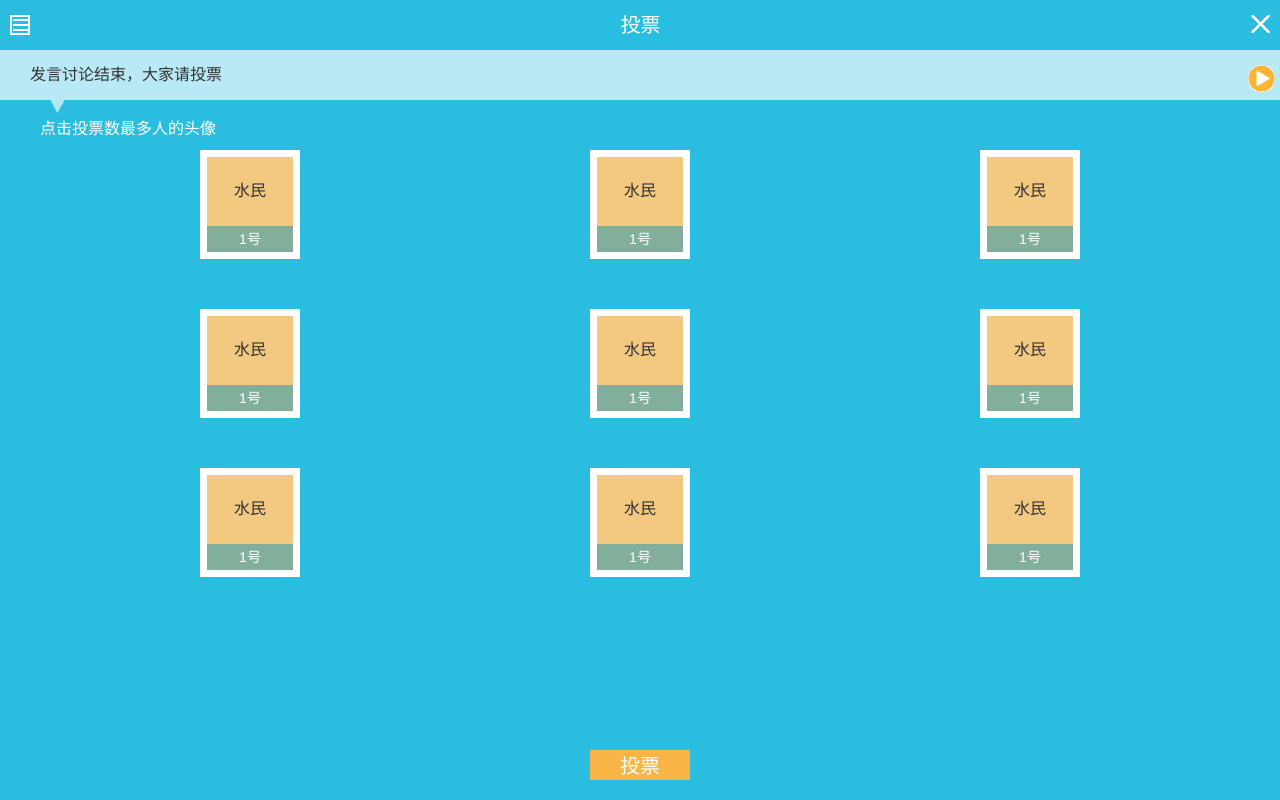
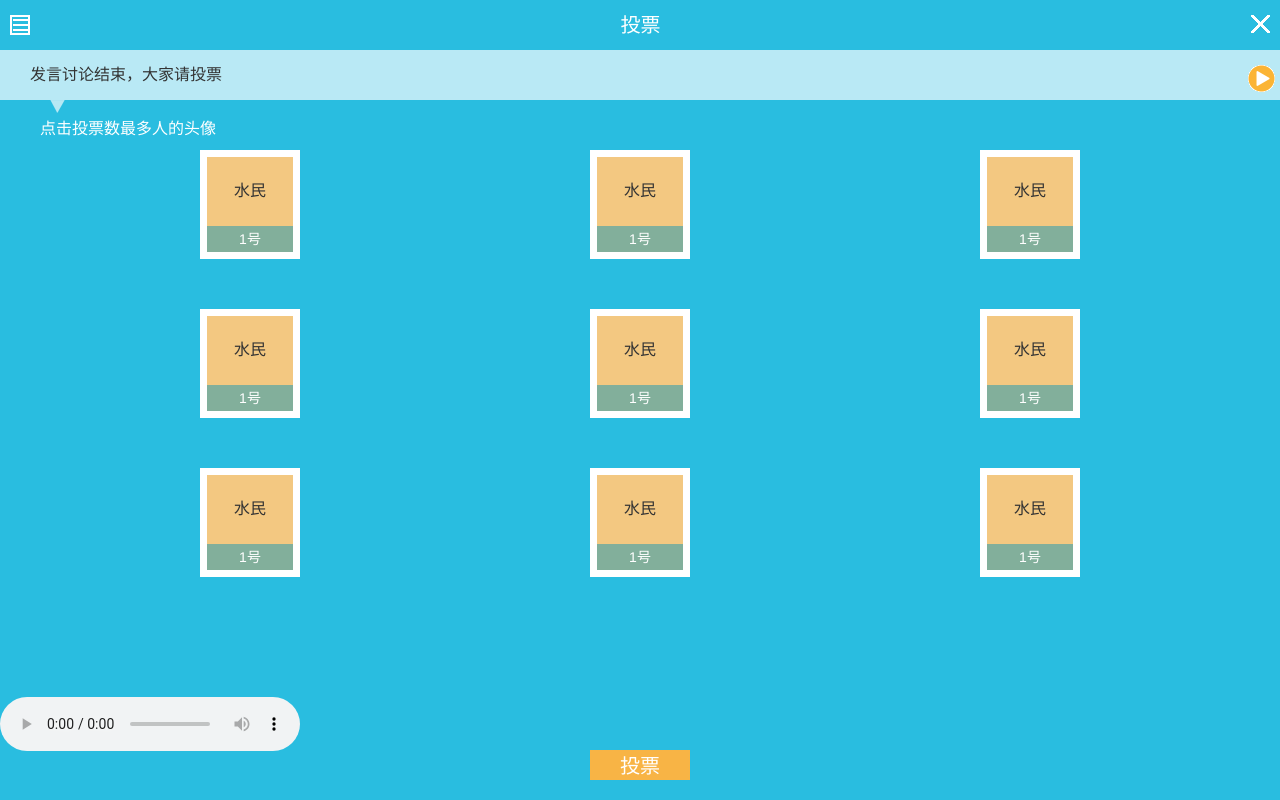
Before and after one commit to Nlbrsn/xiuzhenyuan, a plain HTML site: page task07/vote.html in a window 1280 px wide. Drawn offline with Linux system fonts and the light colour scheme.

Commit message:
task07
task07

```diff
--- a/task07/vote.html
+++ b/task07/vote.html
@@ -175,7 +175,9 @@
 	<footer>
 	<a href="result.html"><button type="submit">投票</button></a>
 	</footer>
-
+	<audio src="财富自由.mp3" controls="controls">
+	您的浏览器不支持 audio 标签。
+	</audio>
 
  </body>
 </html>
```
Also changed, not shown: 1 other file.
